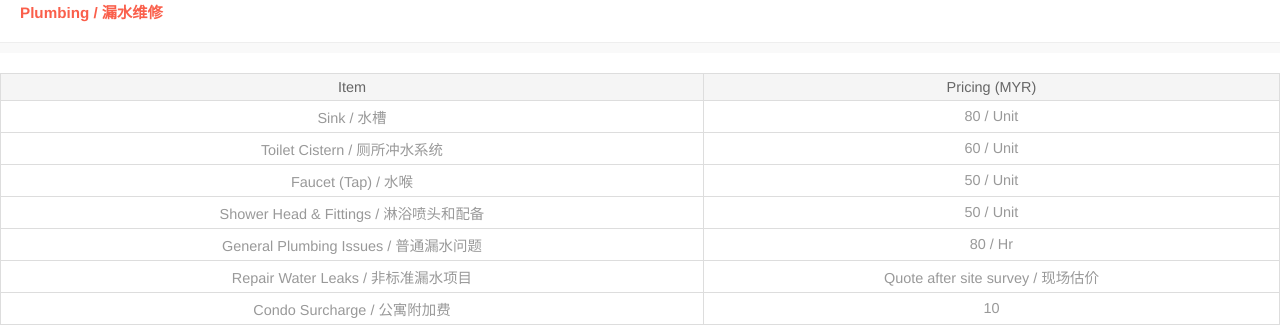
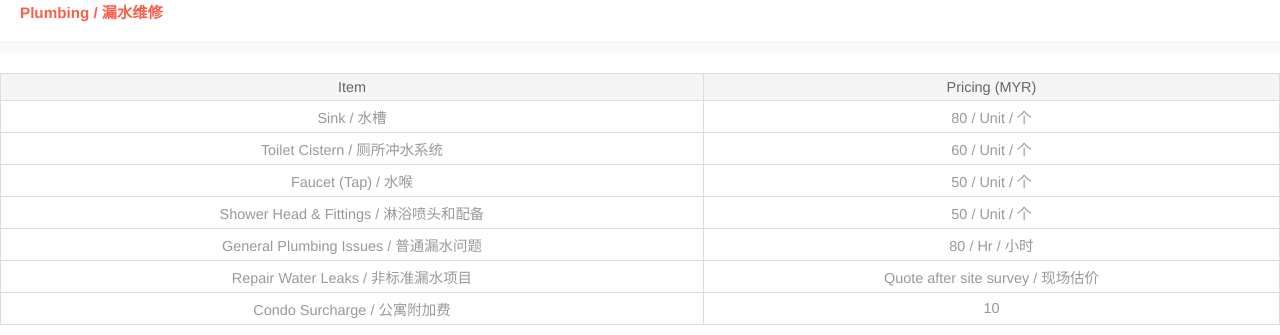
Before and after one commit to blooms-singapore/pages, a Jekyll site: the page built from en/services/myr/plumbing.html, in a window 1280 px wide. Shown: the part 447-782 px from the top of the page. Built offline with Jekyll 4.4.1, drawn with Linux system fonts in a browser that asks for light colours.

Commit message:
Update plumbing.html

```diff
--- a/en/services/myr/plumbing.html
+++ b/en/services/myr/plumbing.html
@@ -14,23 +14,23 @@ layout: service
     <tbody>
       <tr>
         <td>Sink / 水槽</td>
-        <td>80<span> / Unit</span></td>
+        <td>80<span> / Unit / 个</span></td>
       </tr>
       <tr>
         <td>Toilet Cistern / 厕所冲水系统</td>
-        <td>60<span> / Unit</span></td>
+        <td>60<span> / Unit / 个</span></td>
       </tr>
       <tr>
         <td>Faucet (Tap) / 水喉 </td>
-        <td>50<span> / Unit</span></td>
+        <td>50<span> / Unit / 个</span></td>
       </tr>
       <tr>
         <td>Shower Head & Fittings / 淋浴喷头和配备</td>
-        <td>50<span> / Unit</span></td>
+        <td>50<span> / Unit / 个</span></td>
       </tr>
       <tr>
         <td>General Plumbing Issues / 普通漏水问题</td>
-        <td>80 / Hr</td>
+        <td>80 / Hr / 小时</td>
       </tr>
       <tr>
         <td>Repair Water Leaks / 非标准漏水项目</td>
```
